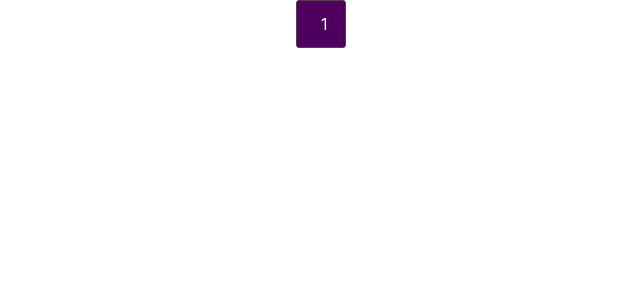
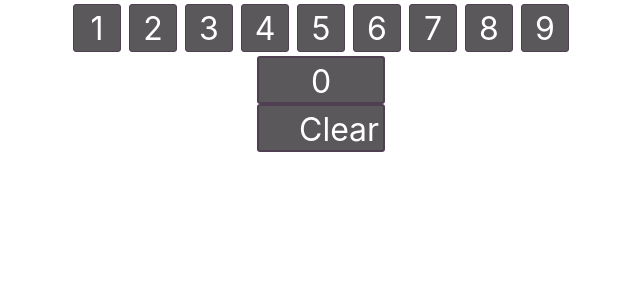
Before and after one commit to Jabbypappy/group-calculator, a React (Create React App) app: page / in a window 1280 px wide. Shown: the top 300 px of the page, without its empty margins (319-959 px from the left). Built offline with nearby package versions, Linux system fonts and the light colour scheme.

Commit message:
added 9 buttons and changed  style

```diff
--- a/src/App.css
+++ b/src/App.css
@@ -1,3 +1,14 @@
 .App {
   text-align: center;
+  align-items: center;
+  justify-items: center;
 }
+
+.num-buttons {
+  display: grid;
+  grid-gap: 3px;
+  grid-template-columns: repeat(12, 1fr);
+  grid-template-rows: 40px auto 40px;
+  justify-items: center;
+  align-items: center;
+}
--- a/src/App.js
+++ b/src/App.js
@@ -1,11 +1,26 @@
 import "./App.css";
 import NumBtn from "./components/ui/NumBtn";
+import SubBtn from "./components/ui/SubBtn";
 
 function App() {
   return (
     <div className="App">
       <header className="App-header"></header>
-      <NumBtn>1</NumBtn>
+      <div className="Num-buttons">
+        <NumBtn>1</NumBtn>
+        <NumBtn>2</NumBtn>
+        <NumBtn>3</NumBtn>
+        <NumBtn>4</NumBtn>
+        <NumBtn>5</NumBtn>
+        <NumBtn>6</NumBtn>
+        <NumBtn>7</NumBtn>
+        <NumBtn>8</NumBtn>
+        <NumBtn>9</NumBtn>
+      </div>
+      <div className="sub-buttons">
+        <SubBtn>0</SubBtn>
+        <SubBtn>Clear</SubBtn>
+      </div>
     </div>
   );
 }
--- a/src/components/ui/NumBtn.module.css
+++ b/src/components/ui/NumBtn.module.css
@@ -1,20 +1,22 @@
 .button {
   font: inherit;
   border: 1px solid #503f53;
-  background: #4f005f;
+  background: #5a585a;
   color: white;
-  padding: 0.75rem 1.5rem;
   cursor: pointer;
-  font-size: 1rem;
+  font-size: 2rem;
   border-radius: 3px;
   height: 3rem;
   width: 2rem;
+  min-width: 3rem;
+  margin: 0.25rem;
+  justify-content: space-evenly;
 }
 
 .button:hover,
 .button:active {
-  background: #741188;
-  border-color: #741188;
+  background: #302f30;
+  border-color: #373741;
 }
 
 .button:focus {
--- a/src/components/ui/SubBtn.js
+++ b/src/components/ui/SubBtn.js
@@ -1,7 +1,7 @@
 import React from "react";
-import classes from "./SubBtn.modules.css";
+import classes from "./SubBtn.module.css";
 
-const Button = (props) => {
+const SubBtn = (props) => {
   return (
     <button
       type={props.type || "button"}
@@ -14,4 +14,4 @@ const Button = (props) => {
   );
 };
 
-export default Button;
+export default SubBtn;
--- a/src/components/ui/SubBtn.module.css
+++ b/src/components/ui/SubBtn.module.css
@@ -1,18 +1,26 @@
 .button {
   font: inherit;
-    border: 1px solid #4f005f;
-    background: #4f005f;
+  border: 2px solid #503f53;
+  background: #5a585a;
   color: white;
-    padding: 0.75rem 3.5rem;
+  padding: 1rem 2.5rem;
   cursor: pointer;
-    font-size: 1.15rem;
-    border-radius: 30px;
+  font-size: 2rem;
+  border-radius: 3px;
+  width: 8rem;
+  height: 3rem;
+  justify-content: space-evenly;
+  text-align: center;
+  display: flex;
+  align-self: end;
+  justify-self: end;
+  line-height: 1rem;
 }
 
 .button:hover,
 .button:active {
-    background: #741188;
-    border-color: #741188;
+  background: #302f30;
+  border-color: #373741;
 }
 
 .button:focus {
```
Lines whose indentation alone changed are shown as unchanged.
